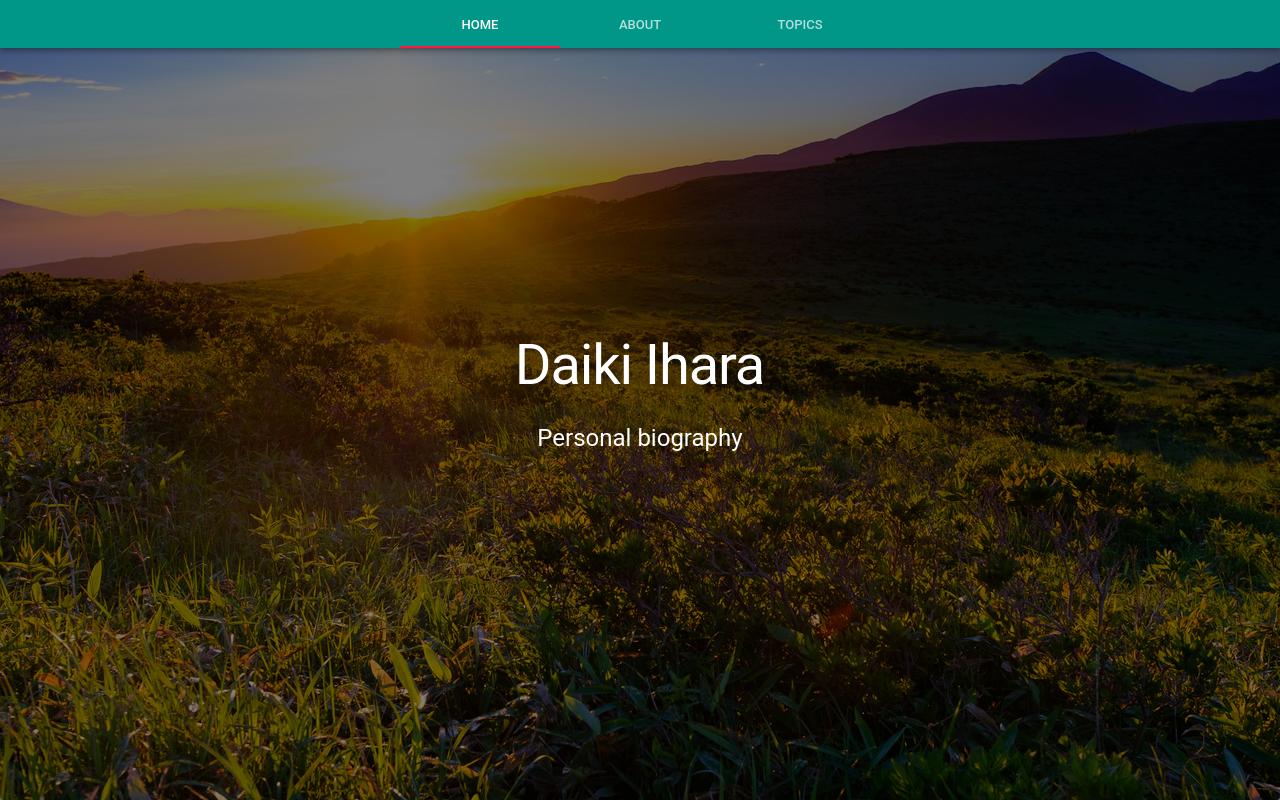
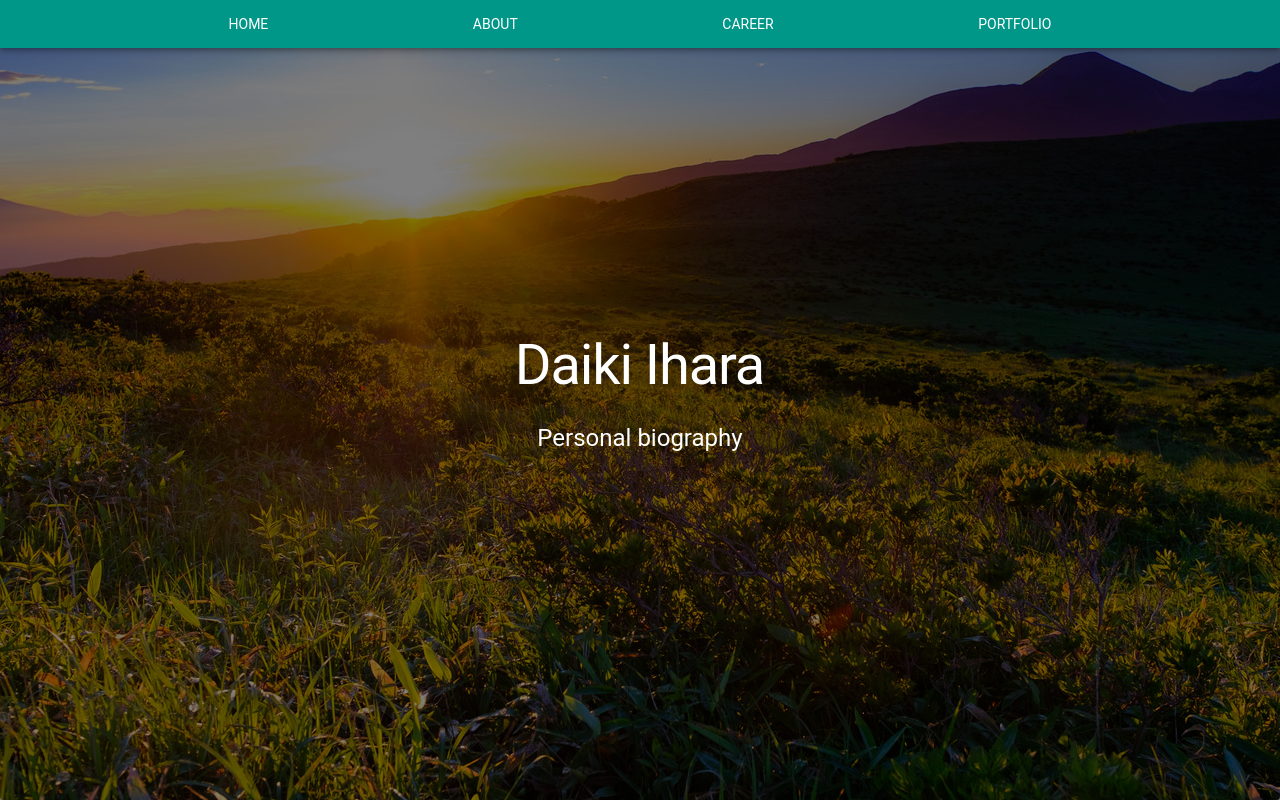
Before and after one commit to sasurau4/profile, a React app: page / in a window 1280 px wide. Built offline with nearby package versions, Linux system fonts and the light colour scheme.

Commit message:
remove router and use toolbar instead of tabs in Header component

```diff
--- a/src/components/Header.tsx
+++ b/src/components/Header.tsx
@@ -1,41 +1,45 @@
 import AppBar from '@material-ui/core/AppBar';
-import Tab from '@material-ui/core/Tab';
-import Tabs from '@material-ui/core/Tabs';
+import { createStyles, withStyles, WithStyles } from '@material-ui/core/styles';
+import Toolbar from '@material-ui/core/Toolbar';
+
+import Typography from '@material-ui/core/Typography';
 import * as React from 'react';
-import { RouteComponentProps, withRouter } from 'react-router';
 
-interface State {
-  path: string;
-}
-interface Props extends RouteComponentProps<{}> {}
+const styles = () =>
+  createStyles({
+    a: {
+      textDecorationLine: 'none',
+    },
+    toolbar: {
+      justifyContent: 'space-evenly',
+    },
+  });
 
-class Header extends React.Component<Props, State> {
-  public state = {
-    path: '/',
-  };
+interface Props extends WithStyles<typeof styles> {}
 
-  public handleChange = ({}, value: string) => {
-    const path: string = value;
-    this.props.history.push(path);
-    this.setState({ path });
-  };
+const routes: string[] = ['home', 'about', 'career', 'portfolio'];
 
-  public render() {
-    const { path } = this.state;
+export default withStyles(styles)(function Header(props: Props) {
+  const { classes } = props;
   return (
     <header>
       <nav>
         <AppBar position="absolute">
-            <Tabs value={path} onChange={this.handleChange} centered={true}>
-              <Tab label="Home" value="/" />
-              <Tab label="About" value="/about" />
-              <Tab label="Topics" value="/topics" />
-            </Tabs>
+          <Toolbar className={classes.toolbar} variant="dense">
+            {routes.map(item => (
+              <Typography
+                color="inherit"
+                noWrap={true}
+                key={item}
+                className={classes.a}
+                component={p => <a href={`#${item}`} {...p} />}
+              >
+                {item.toUpperCase()}
+              </Typography>
+            ))}
+          </Toolbar>
         </AppBar>
       </nav>
     </header>
   );
-  }
-}
-
-export default withRouter(Header);
+});
--- a/src/components/Home.tsx
+++ b/src/components/Home.tsx
@@ -32,7 +32,7 @@ const styles = (theme: Theme) =>
 interface Props extends WithStyles<typeof styles> {}
 
 const Home = withStyles(styles)((props: Props) => (
-  <Paper className={props.classes.backgroundContainer}>
+  <Paper id="home" className={props.classes.backgroundContainer}>
     <div className={props.classes.backgroundFilter}>
       <Grid
         container={true}
--- a/src/components/Main.tsx
+++ b/src/components/Main.tsx
@@ -1,7 +1,6 @@
 import { createStyles, withStyles, WithStyles } from '@material-ui/core/styles';
 import * as React from 'react';
-import { Route, Switch } from 'react-router-dom';
-import { About, Home, Topics } from '../components';
+import { About, Home } from '../components';
 
 const styles = () =>
   createStyles({
@@ -16,11 +15,8 @@ interface Props extends WithStyles<typeof styles> {}
 
 const Main = withStyles(styles)((props: Props) => (
   <main className={props.classes.content}>
-    <Switch>
-      <Route exact={true} path="/" component={Home} />
-      <Route path="/about" component={About} />
-      <Route path="/topics" component={Topics} />
-    </Switch>
+    <Home />
+    <About />
   </main>
 ));
 
--- a/src/components/Topic.tsx
+++ /dev/null
@@ -1,16 +0,0 @@
-import * as React from 'react';
-import { RouteComponentProps } from 'react-router-dom';
-
-interface IParams {
-  topicId: string;
-}
-
-const Topic: React.SFC<RouteComponentProps<IParams>> = (
-  props: RouteComponentProps<IParams>
-) => (
-  <div>
-    <h3>{props.match.params.topicId}</h3>
-  </div>
-);
-
-export default Topic;
--- a/src/components/Topics.tsx
+++ /dev/null
@@ -1,29 +0,0 @@
-import * as React from 'react';
-import { Link, Route, RouteComponentProps } from 'react-router-dom';
-import Topic from './Topic';
-
-const Topics = (props: RouteComponentProps<{}>) => (
-  <div>
-    <h2>Topics</h2>
-    <ul>
-      <li>
-        <Link to={`${props.match.url}/rendering`}>Rendering with React</Link>
-      </li>
-      <li>
-        <Link to={`${props.match.url}/components`}>Components</Link>
-      </li>
-      <li>
-        <Link to={`${props.match.url}/props-v-state`}>Props v. State</Link>
-      </li>
-    </ul>
-
-    <Route path={`${props.match.path}/:topicId`} component={Topic} />
-    <Route
-      exact={true}
-      path={props.match.path}
-      render={() => <h3>Please select a topic.</h3>}
-    />
-  </div>
-);
-
-export default Topics;
--- a/src/components/index.ts
+++ b/src/components/index.ts
@@ -2,6 +2,5 @@ import About from './About';
 import Header from './Header';
 import Home from './Home';
 import Main from './Main';
-import Topics from './Topics';
 
-export { About, Home, Topics, Header, Main };
+export { About, Home, Header, Main };
--- a/src/index.tsx
+++ b/src/index.tsx
@@ -1,13 +1,7 @@
 import * as React from 'react';
 import * as ReactDOM from 'react-dom';
-import { BrowserRouter } from 'react-router-dom';
 import App from './App';
 import registerServiceWorker from './registerServiceWorker';
 
-ReactDOM.render(
-  <BrowserRouter>
-    <App />
-  </BrowserRouter>,
-  document.getElementById('root') as HTMLElement
-);
+ReactDOM.render(<App />, document.getElementById('root') as HTMLElement);
 registerServiceWorker();
```
Lines whose indentation alone changed are shown as unchanged.
